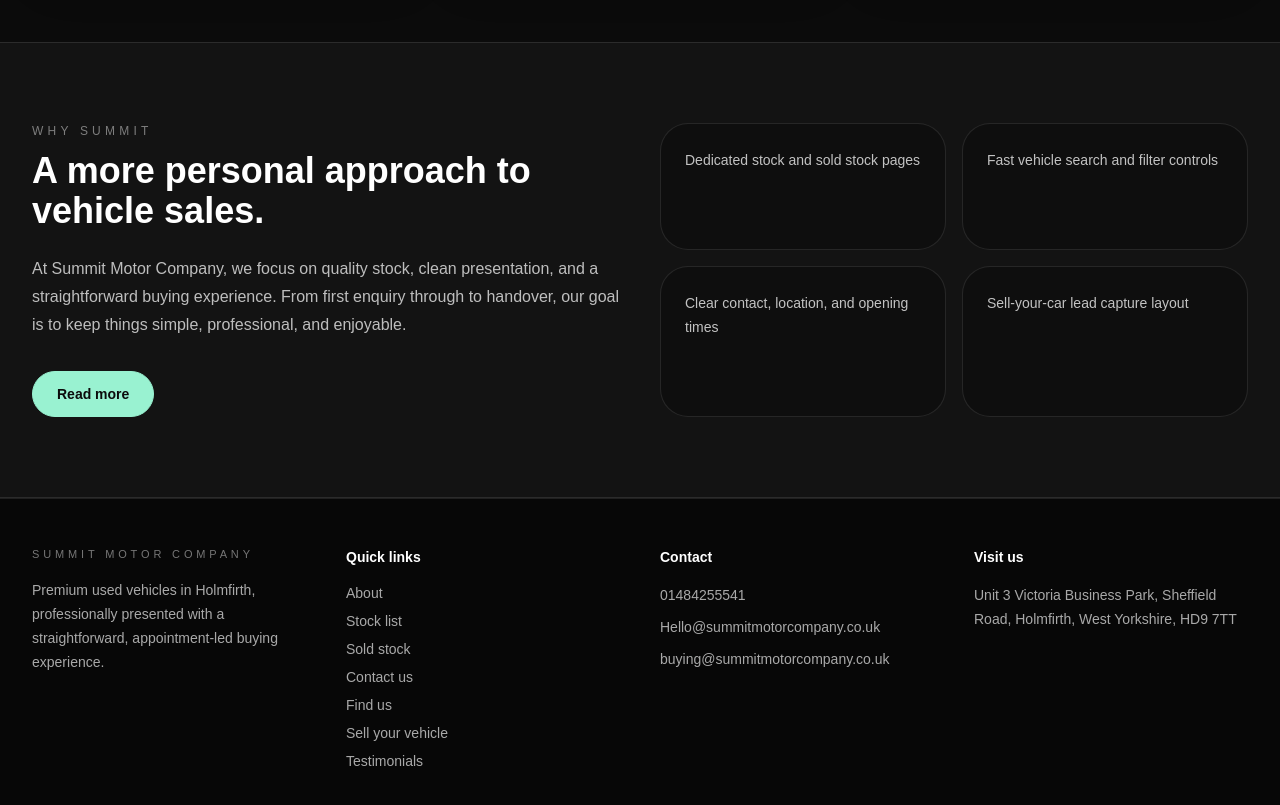
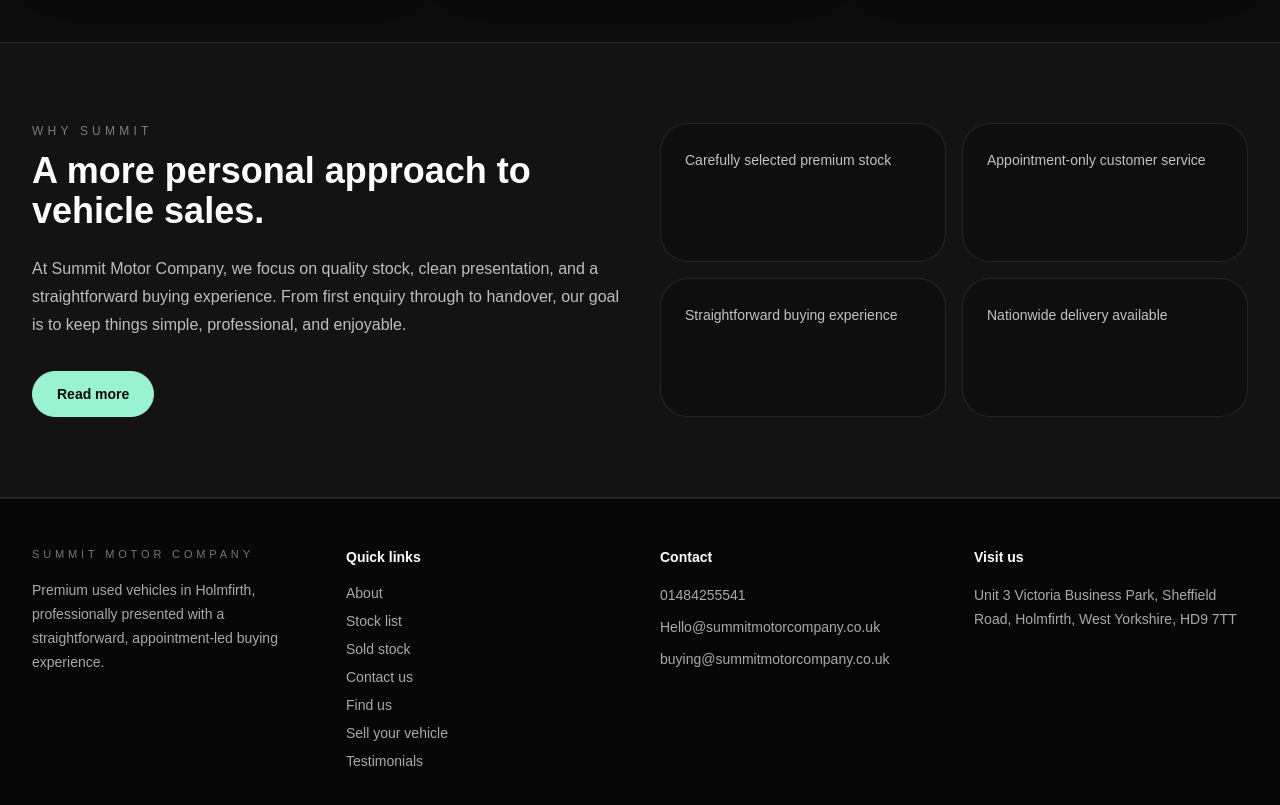
Before and after one commit to alexcowper20-del/summit-motor-company, a Next.js app: page / in a window 1280 px wide. Shown: the part 1500-2305 px from the top of the page. Built offline with nearby package versions, Linux system fonts and the light colour scheme.

Commit message:
update home feature bullets and asset paths

```diff
--- a/app/page.tsx
+++ b/app/page.tsx
@@ -443,10 +443,10 @@ function StockCard({ car, hidePrice = false }: { car: any; hidePrice?: boolean }
             </div>
             <div className="grid gap-4 sm:grid-cols-2">
               {[
-                "Dedicated stock and sold stock pages",
-                "Fast vehicle search and filter controls",
-                "Clear contact, location, and opening times",
-                "Sell-your-car lead capture layout",
+                "Carefully selected premium stock",
+                "Appointment-only customer service",
+                "Straightforward buying experience",
+                "Nationwide delivery available",
               ].map((item) => (
                 <div key={item} className="rounded-[28px] border border-white/10 bg-black/25 p-6 text-sm leading-6 text-white/75">
                   {item}
```
